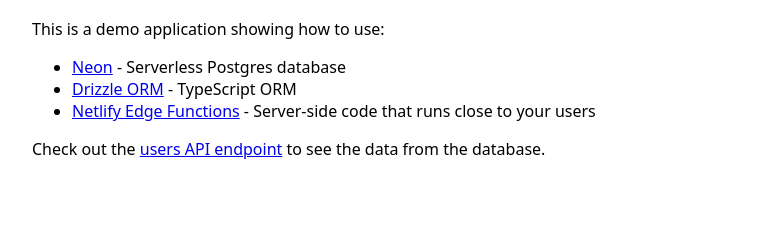
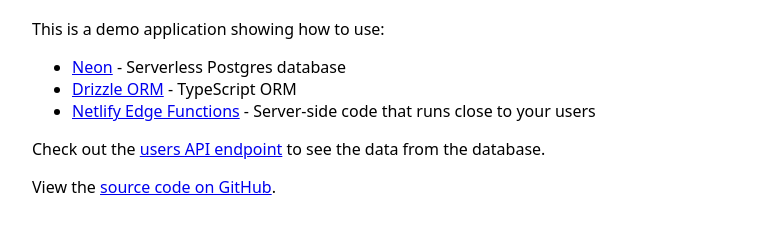
Before and after one commit to m-abdelwahab/edge-function, a website: page public/index.html in a window 1280 px wide. Shown: the part 121-352 px from the top of the page, without its empty margins (208-978 px from the left). Drawn offline with Linux system fonts and the light colour scheme.

Commit message:
add repo link

```diff
--- a/public/index.html
+++ b/public/index.html
@@ -17,6 +17,7 @@
         <li><a href="https://docs.netlify.com/edge-functions/overview/">Netlify Edge Functions</a> - Server-side code that runs close to your users</li>
       </ul>
       <p>Check out the <a href="/users">users API endpoint</a> to see the data from the database.</p>
+      <p>View the <a href="https://github.com/m-abdelwahab/edge-function">source code on GitHub</a>.</p>
     </div>
 
   </body>
```
